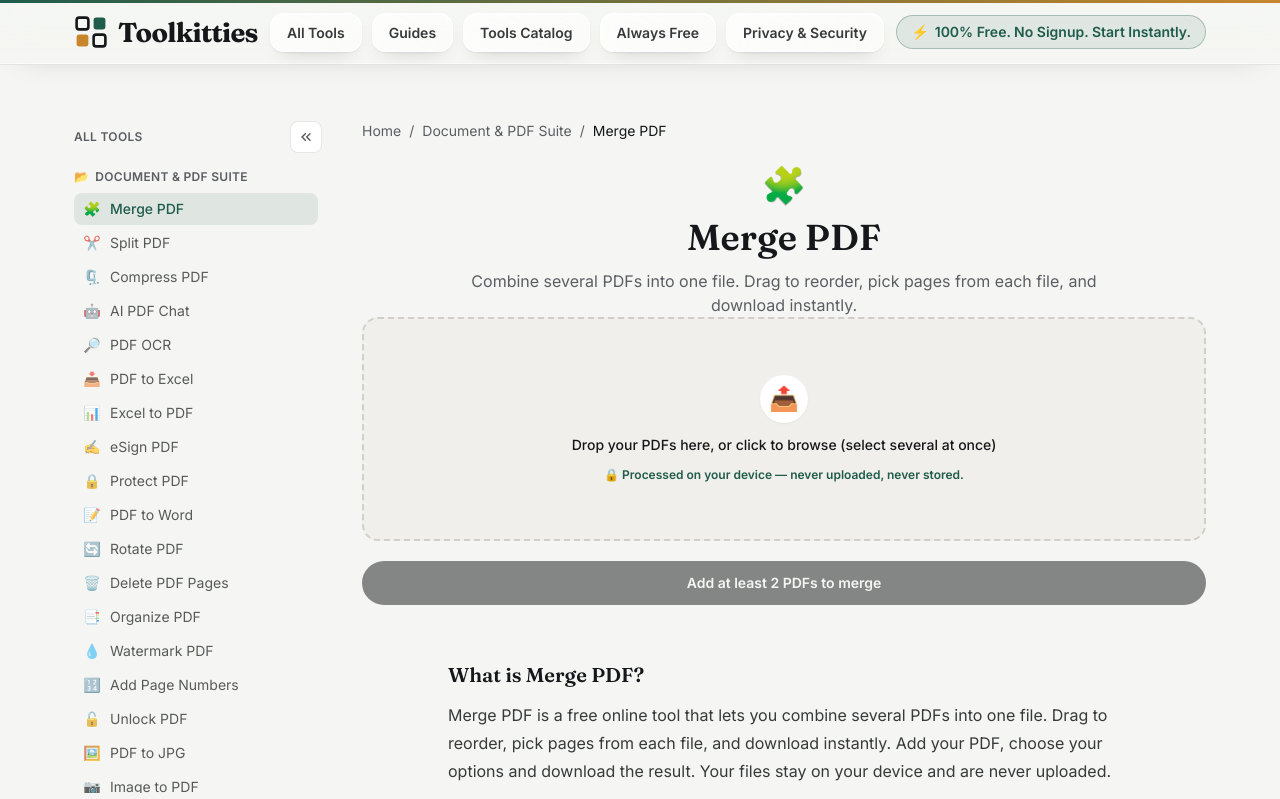
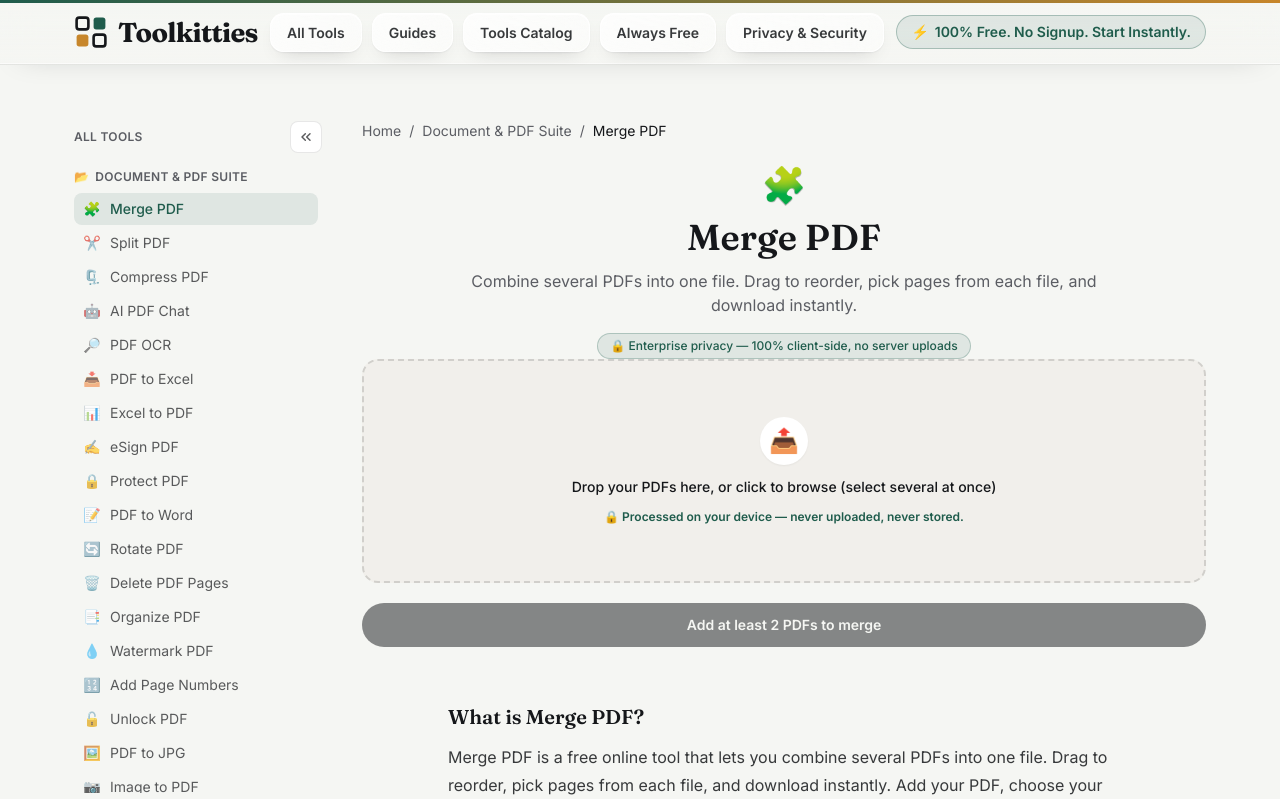
Before and after one commit to ahsan-techs/toolkitties-app, a Next.js app: page /merge-pdf in a window 1280 px wide. Shown: the top 799 px of the page. Built offline with nearby package versions, Linux system fonts and the light colour scheme.

Commit message:
Phase 5: enterprise privacy badge + live offline-mode indicator on every functional tool page

```diff
--- a/app/(main)/[slug]/page.tsx
+++ b/app/(main)/[slug]/page.tsx
@@ -8,6 +8,7 @@
 import ToolsSidebar from "@/components/ToolsSidebar";
 import MobileToolsDrawer from "@/components/MobileToolsDrawer";
 import MiniTool from "@/components/tools/MiniTool";
+import PrivacyBadge from "@/components/PrivacyBadge";
 import { MINI_TOOL_SLUGS } from "@/components/tools/registry";
 import { allTools, findTool, toolGroups } from "@/lib/tools-data";
 import { toolVariants, findVariant, variantsForTool } from "@/lib/tool-variants";
@@ -192,6 +193,8 @@
             <p className="mt-3 text-base text-slate">{displayDescription}</p>
           </div>
 
+          {tool.functional && <PrivacyBadge />}
+
           <div className={wide ? "tk-workspace-wide" : "tk-workspace"}>
             {tool.functional ? (
               tool.slug === "invoice-generator" ? (
--- /dev/null
+++ b/components/PrivacyBadge.tsx
@@ -0,0 +1,36 @@
+"use client";
+
+import { useEffect, useState } from "react";
+
+// Phase 5: shown on every functional tool page. The badge is always on;
+// the offline line only appears once the browser actually goes offline,
+// proving in real time that the tool still works with no connection —
+// which it can, because nothing about it depends on a server.
+export default function PrivacyBadge() {
+  const [offline, setOffline] = useState(false);
+
+  useEffect(() => {
+    setOffline(!navigator.onLine);
+    const goOffline = () => setOffline(true);
+    const goOnline = () => setOffline(false);
+    window.addEventListener("offline", goOffline);
+    window.addEventListener("online", goOnline);
+    return () => {
+      window.removeEventListener("offline", goOffline);
+      window.removeEventListener("online", goOnline);
+    };
+  }, []);
+
+  return (
+    <div className="mx-auto mt-4 flex max-w-2xl flex-wrap items-center justify-center gap-2">
+      <span className="inline-flex items-center gap-1.5 rounded-full border border-moss/25 bg-moss/10 px-3 py-1 text-xs font-medium text-moss">
+        🔒 Enterprise privacy — 100% client-side, no server uploads
+      </span>
+      {offline && (
+        <span className="inline-flex items-center gap-1.5 rounded-full border border-ink/15 bg-sand/60 px-3 py-1 text-xs font-medium text-ink">
+          📡 You&apos;re offline — this tool still works, since it runs entirely on your device
+        </span>
+      )}
+    </div>
+  );
+}
```
